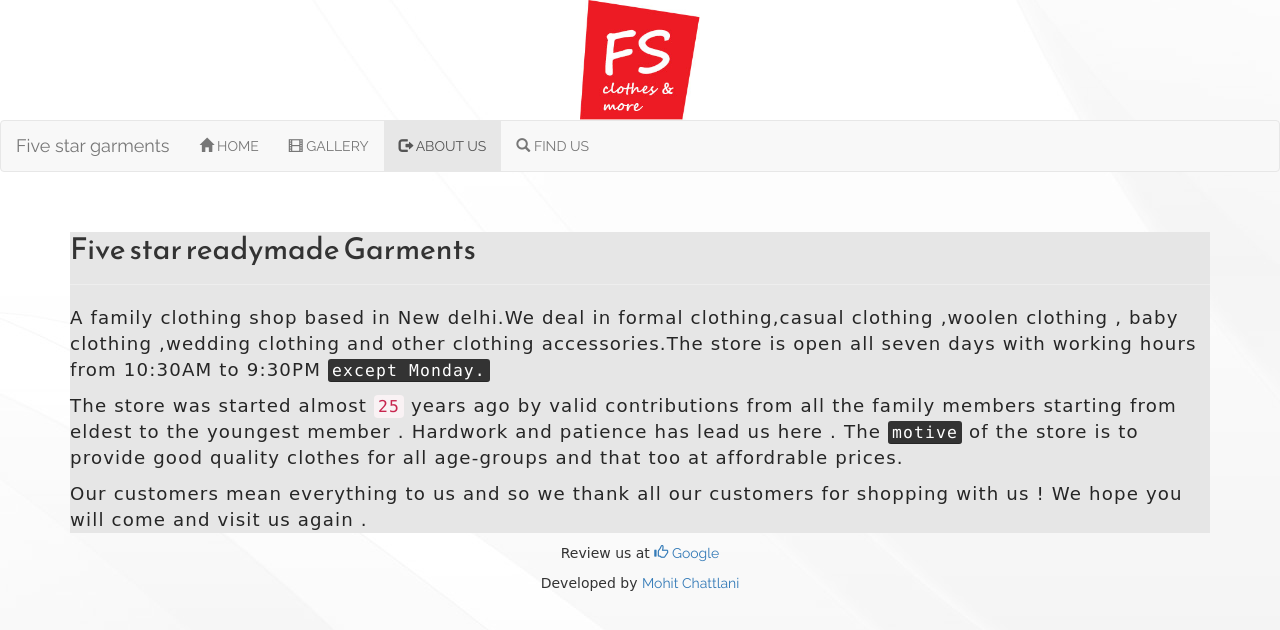
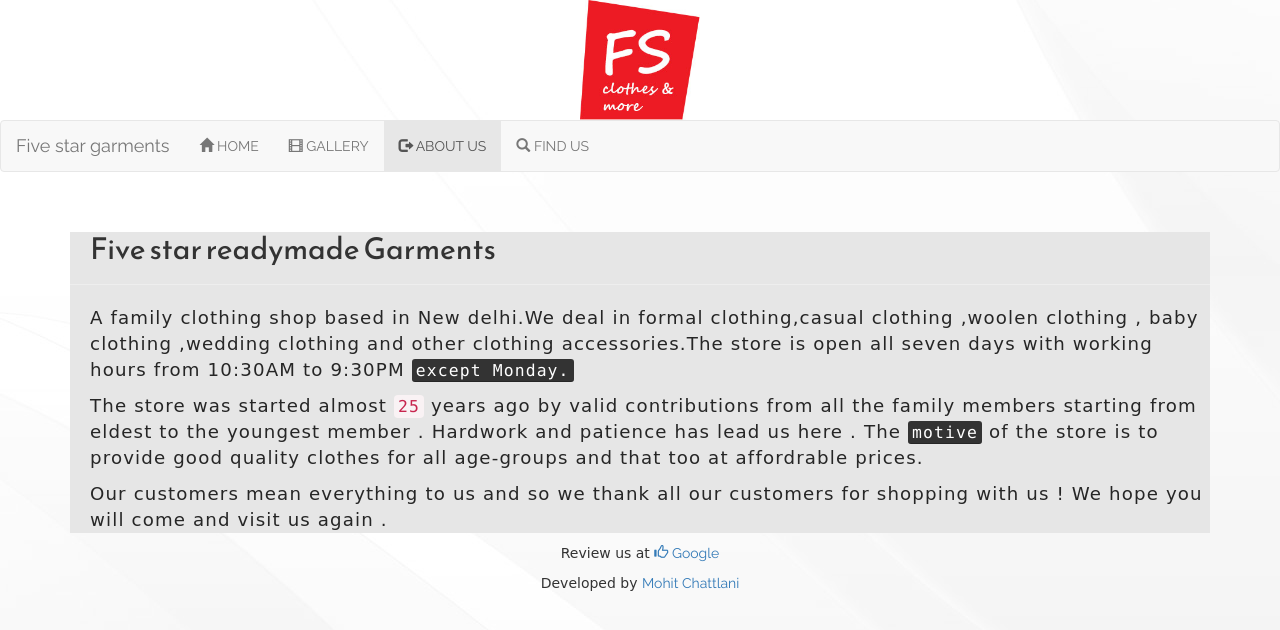
Before and after one commit to MohitChattlani/Fivestargarments-website, a PHP site: page /about.php in a window 1280 px wide. Shown: the top 630 px of the page. Run offline with PHP 8.4, Linux system fonts and the light colour scheme; some libraries are stand-ins or nearby versions; some web fonts are replaced.

Commit message:
changed the padding of paragraph

```diff
--- a/public/stylesheet/aboutstyl.css
+++ b/public/stylesheet/aboutstyl.css
@@ -4,10 +4,12 @@
 	font-size: 1.3em;
 	color: #262626;
 	letter-spacing: 0.0625em;
+	padding-left: 20px;
 }
 h2
 {
 	font-family: 'Reem Kufi', sans-serif;
+	padding-left: 20px;
 }
 .base
 {
```
